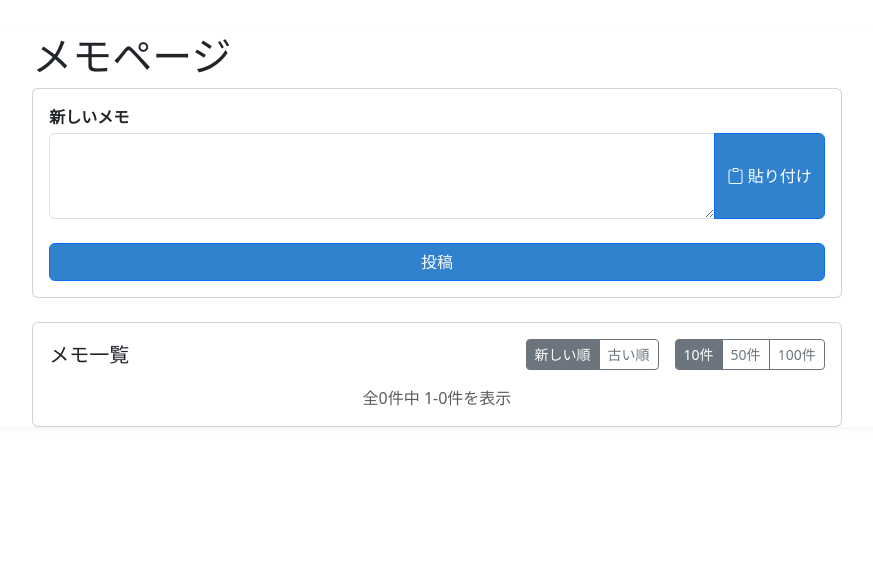
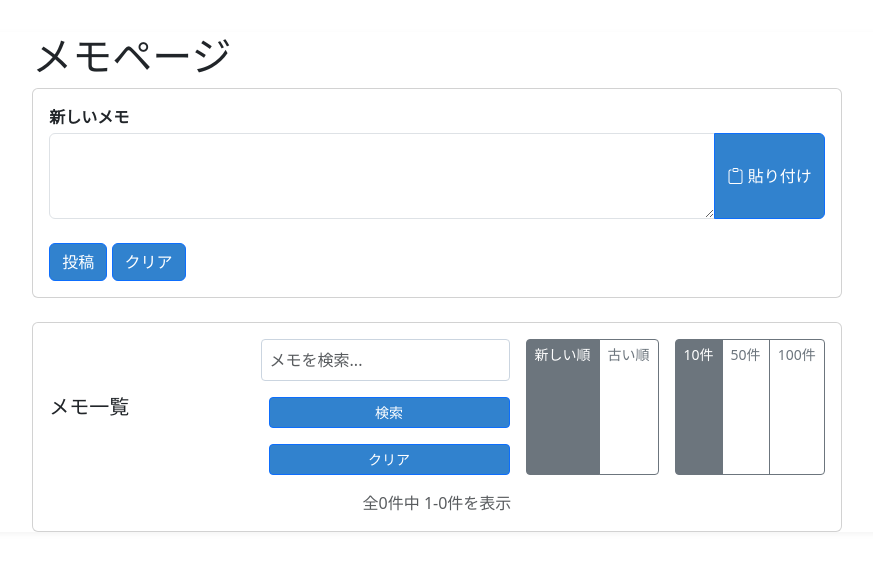
Before and after one commit to yxfhy/web-app-template, a FastAPI app: page /memo in a window 1280 px wide. Shown: the part 56-627 px from the top of the page, without its empty margins (203-1076 px from the left). Run offline with FastAPI, Linux system fonts and the light colour scheme; the visitor is signed in with stand-in values (Sample User, id 1); some libraries are stand-ins or nearby versions.

Commit message:
メモ取得機能に検索クエリを追加し、ユーザーが特定のメモを検索できるようにしました。また、メモ作成フォームにクリアボタンを追加し、検索フォームを実装しました。URL表示の改善も行いました。

```diff
--- a/models/memo.py
+++ b/models/memo.py
@@ -43,8 +43,13 @@
     return db_memo
 
 
-def get_user_memos(db, username: str) -> List[MemoModel]:
-    return db.query(MemoModel).filter(MemoModel.username == username).all()
+def get_user_memos(
+    db, username: str, search_query: Optional[str] = None
+) -> List[MemoModel]:
+    query = db.query(MemoModel).filter(MemoModel.username == username)
+    if search_query:
+        query = query.filter(MemoModel.content.ilike(f"%{search_query}%"))
+    return query.all()
 
 
 def delete_memo(db, memo_id: str, username: str) -> bool:
--- a/routers/memo.py
+++ b/routers/memo.py
@@ -23,7 +23,15 @@
     def replace_url(match):
         url = match.group(0)
         title = get_url_title(url)
-        display_text = f"{title} ({url})" if title else url
+
+        # URLが長すぎる場合は省略
+        max_url_length = 50
+        if len(url) > max_url_length:
+            url_display = url[:max_url_length] + "..."
+        else:
+            url_display = url
+
+        display_text = f"{title} ({url_display})" if title else url_display
         return (
             f'<a href="{url}" target="_blank" '
             f'rel="noopener noreferrer">{display_text}</a>'
@@ -49,6 +57,7 @@
     sort: str = "newest",
     limit: int = 10,  # デフォルトは10件
     page: int = 1,  # デフォルトは1ページ目
+    search: str = None,  # 検索クエリ
     db: Session = Depends(get_db),
 ):
     # セッションからユーザー名を取得
@@ -64,8 +73,8 @@
     if page < 1:
         page = 1
 
-    # ユーザーのメモを取得
-    user_memos = get_user_memos(db, username)
+    # ユーザーのメモを取得（検索クエリがある場合は検索）
+    user_memos = get_user_memos(db, username, search)
 
     # 並び替え
     if sort == "oldest":
@@ -96,6 +105,7 @@
             "page": page,
             "total_pages": total_pages,
             "total_memos": total_memos,
+            "search": search,  # 検索クエリをテンプレートに渡す
         },
     )
 
--- a/templates/memo.html
+++ b/templates/memo.html
@@ -19,7 +19,10 @@
                                 </button>
                             </div>
                         </div>
-                        <button type="submit" class="btn btn-primary mt-2">投稿</button>
+                        <div class="mt-2">
+                            <button type="submit" class="btn btn-primary">投稿</button>
+                            <button type="button" class="btn btn-primary" onclick="clearMemoForm()">クリア</button>
+                        </div>
                     </form>
                 </div>
             </div>
@@ -30,6 +33,14 @@
                     <div class="d-flex justify-content-between align-items-center mb-3">
                         <h5 class="card-title mb-0">メモ一覧</h5>
                         <div class="d-flex gap-2">
+                            <!-- 検索フォーム -->
+                            <form method="GET" action="/memo" class="d-flex me-2">
+                                <input type="hidden" name="sort" value="{{ sort }}">
+                                <input type="hidden" name="limit" value="{{ limit }}">
+                                <input type="text" name="search" class="form-control form-control-sm" placeholder="メモを検索..." value="{{ search or '' }}">
+                                <button type="submit" class="btn btn-primary btn-sm ms-2">検索</button>
+                                <button type="button" class="btn btn-primary btn-sm ms-2" onclick="clearSearchForm()">クリア</button>
+                            </form>
                             <div class="btn-group me-2">
                                 <a href="/memo?sort=newest&limit={{ limit }}&page={{ page }}" class="btn btn-outline-secondary btn-sm {% if sort == 'newest' %}active{% endif %}">新しい順</a>
                                 <a href="/memo?sort=oldest&limit={{ limit }}&page={{ page }}" class="btn btn-outline-secondary btn-sm {% if sort == 'oldest' %}active{% endif %}">古い順</a>
@@ -110,5 +121,18 @@
         console.error('クリップボード読み取りエラー:', err);
     }
 }
+
+function clearMemoForm() {
+    const textarea = document.getElementById('content');
+    textarea.value = '';
+}
+
+function clearSearchForm() {
+    const searchInput = document.querySelector('input[name="search"]');
+    if (searchInput) {
+        searchInput.value = '';
+        searchInput.form.submit();
+    }
+}
 </script>
 {% endblock %}
```
